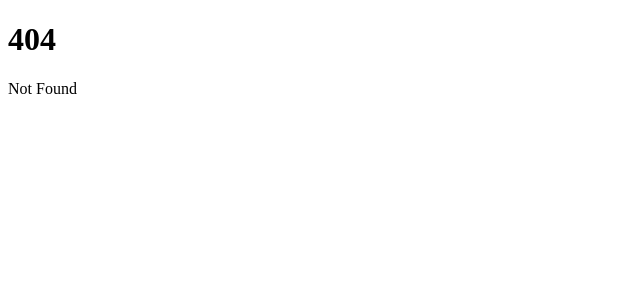
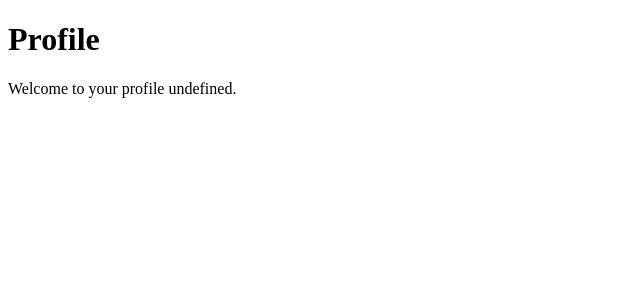
Before and after one commit to kjubik/WeMeet, a SvelteKit app: page /profile in a window 1280 px wide. Before the commit this address had no page. Shown: the top 300 px of the page, without its empty margins (0-640 px from the left). Built offline with nearby package versions, Linux system fonts and the light colour scheme.

Commit message:
feat: add profile page

```diff
--- /dev/null
+++ b/src/routes/profile/+page.svelte
@@ -0,0 +1,7 @@
+<script lang="ts">
+    import { user } from '../../stores';
+
+</script>
+
+<h1>Profile</h1>
+<p>Welcome to your profile {$user?.email}.</p>
```
